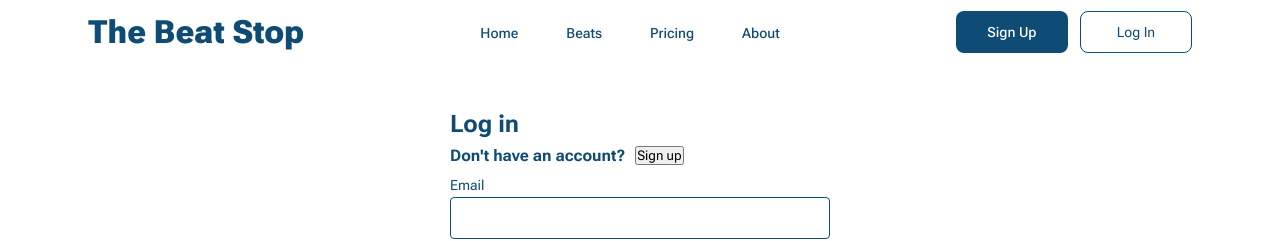
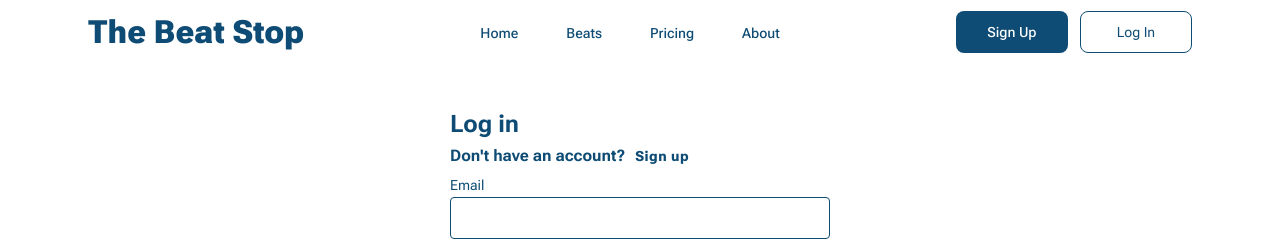
Before and after one commit to lawuysal/the-beat-stop, a React (Vite) app: page /login in a window 1280 px wide. Shown: the top 241 px of the page. Built offline with nearby package versions, Linux system fonts and the light colour scheme.

Commit message:
Added text button theme

```diff
--- a/src/components/Button.css
+++ b/src/components/Button.css
@@ -19,6 +19,7 @@
   background-size: 300%;
   border-radius: 8px;
   padding: 0 30px;
+  transition: all 0.1s ease;
 }
 
 .outlined-button {
@@ -39,4 +40,32 @@
   border-radius: 8px;
   border: 1px solid #0f4c75;
   padding: 0 30px;
+  transition: all 0.1s ease;
 }
+
+.text-button {
+  display: inline-flex;
+  align-items: center;
+  justify-content: center;
+  padding: 0;
+  margin: 0;
+  border: none;
+  background: none;
+  color: var(--primary-color);
+  font-size: 14px;
+  max-width: fit-content;
+  cursor: pointer;
+  outline: none;
+  font-weight: 800;
+  letter-spacing: 0.5px;
+}
+
+.normal-button:hover {
+  background: var(--secondary-color);
+  color: #fff;
+  transition: all 0.1s ease;
+}
+
+.outlined-button:hover {
+  background: var(--light-color);
+}
```
